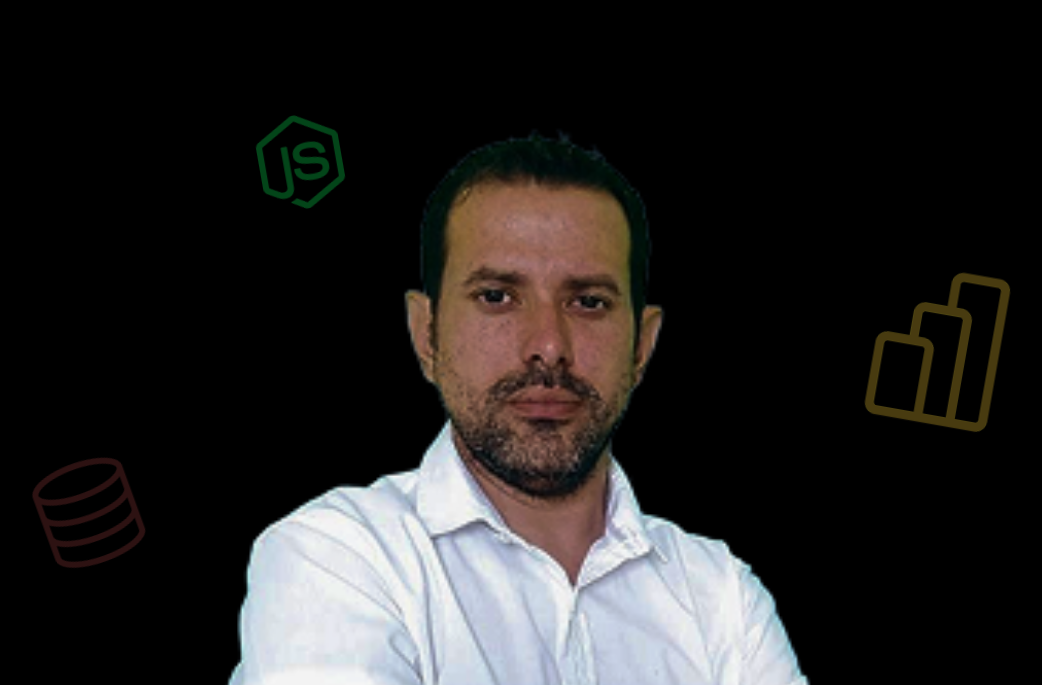
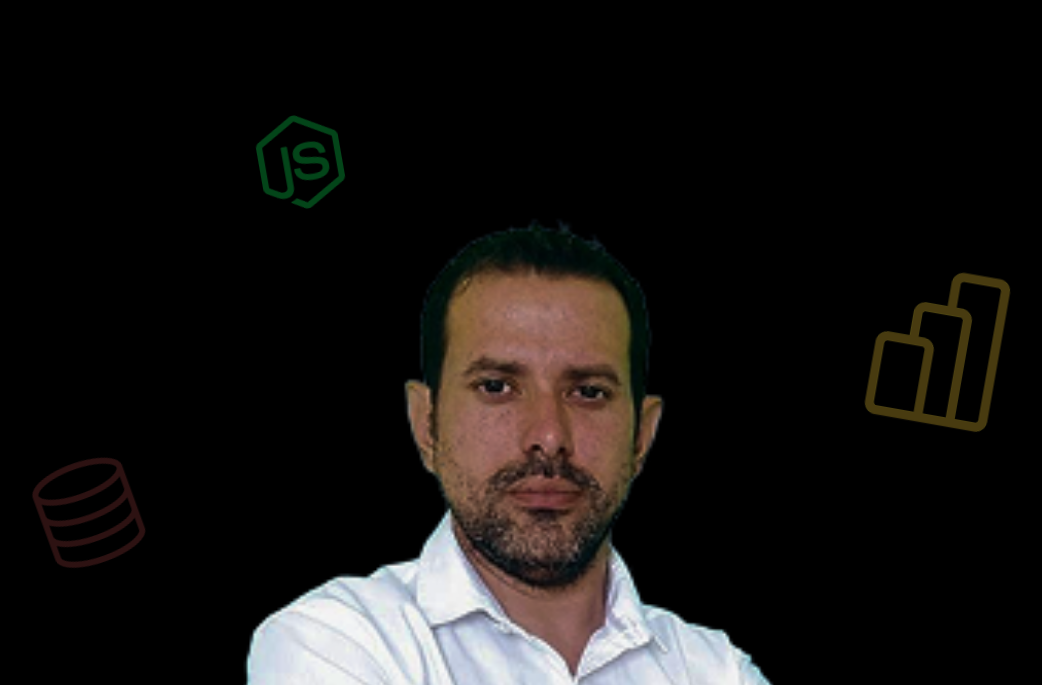
Before and after one commit to ailtonbarreto/contato, a plain HTML site: page index.html in a window 1280 px wide. Shown: the part 115-800 px from the top of the page, without its empty margins (87-1129 px from the left). Drawn offline with Linux system fonts and the light colour scheme; files whose address does not match are found by name.

Commit message:
Update style.css

```diff
--- a/style.css
+++ b/style.css
@@ -39,7 +39,7 @@ body{
 
 .avatar img{
     width: 70vw;
-    margin-top: 5vw;
+    margin-top: 12vw;
     margin-bottom: -5px;
 }
 
```
